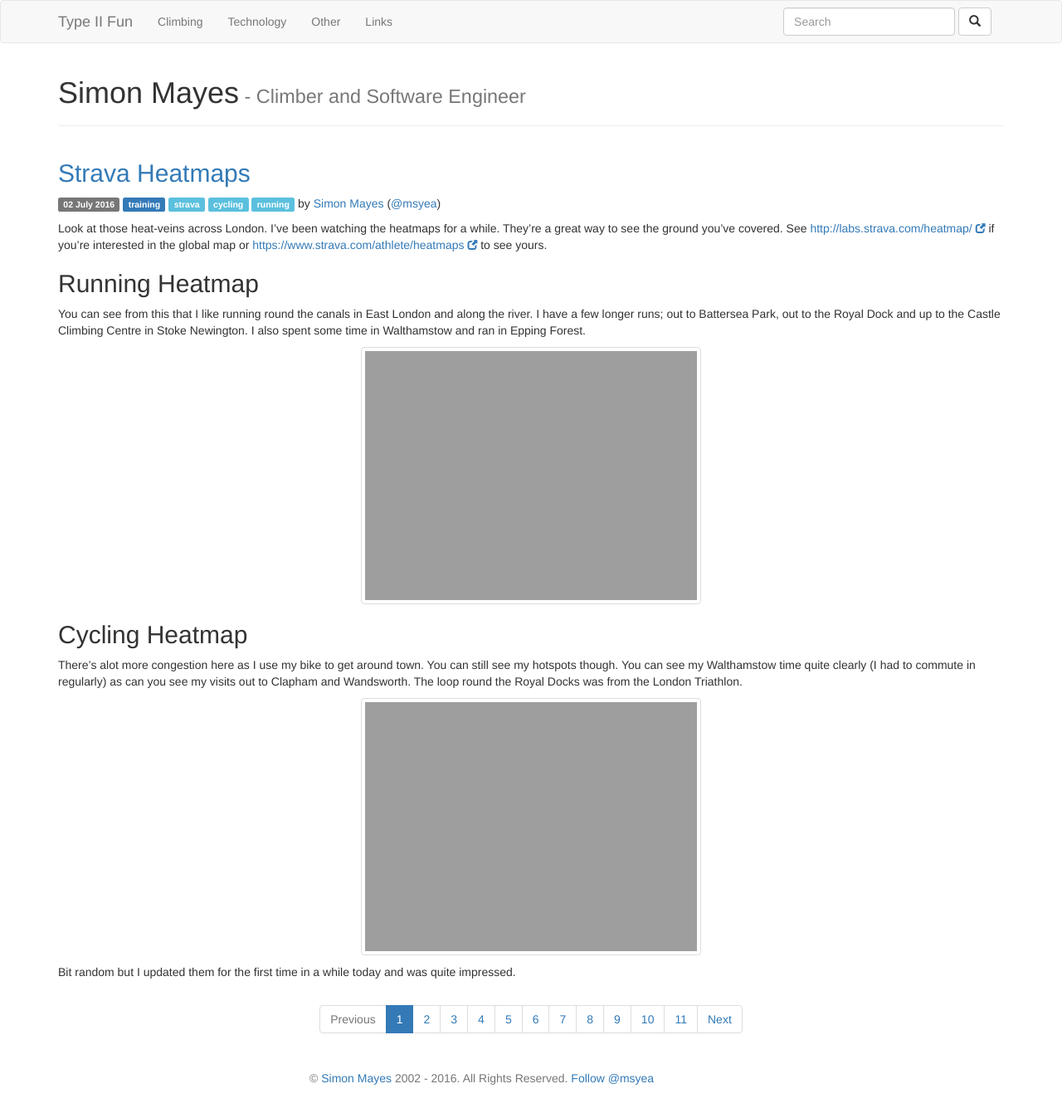
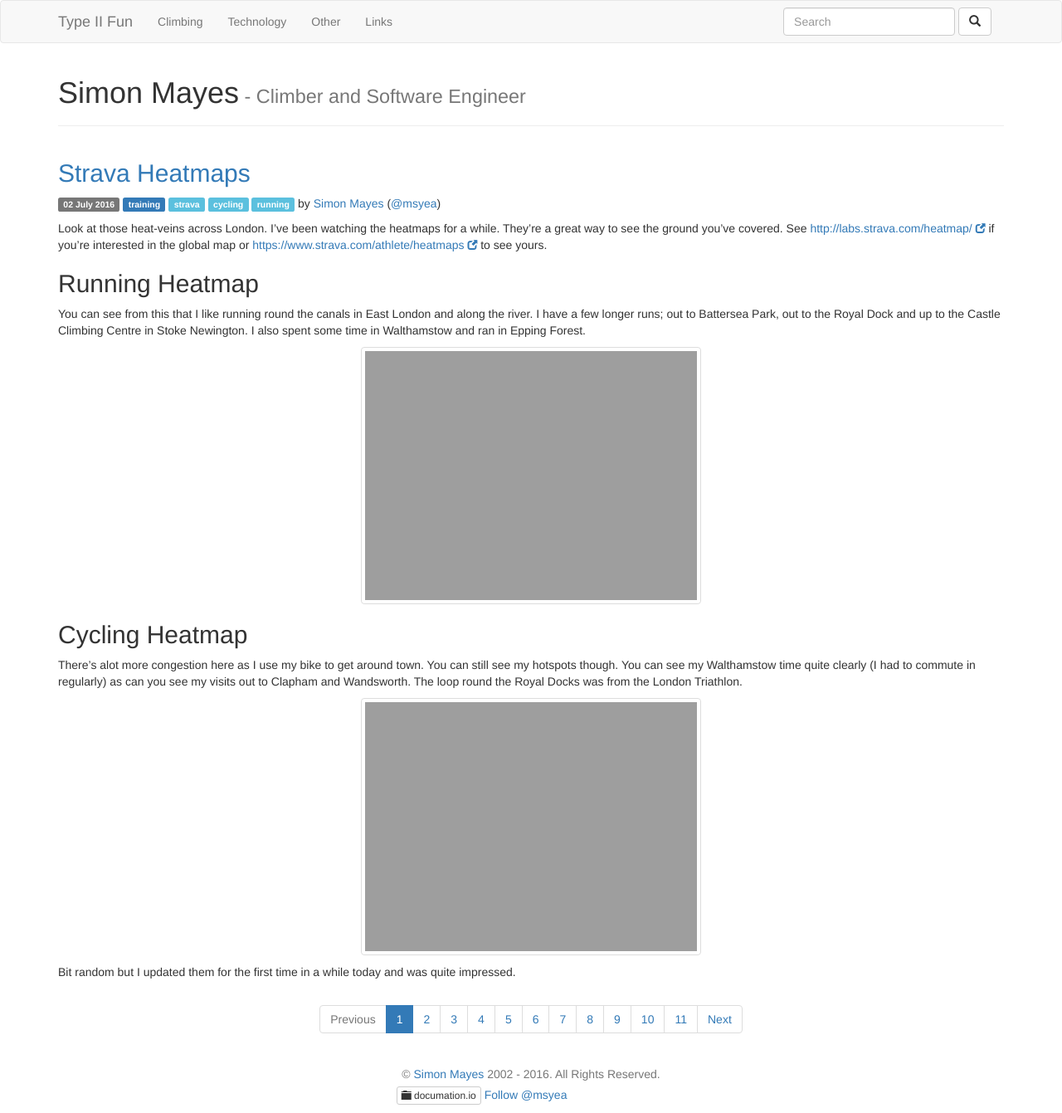
Before and after one commit to msyea/msyea.github.io, a Jekyll site: the page built from index.html, in a window 1280 px wide. Shown: the whole page at 83% size. Built offline with Jekyll 4.4.1, drawn with Linux system fonts in a browser that asks for light colours; comment, search, counter and statistics services are not loaded; before the commit the page ends 1319 px from its top, so only the background shows below that; grey boxes are pictures that could not be loaded.

Commit message:
Adding documation to footer

```diff
--- a/_includes/footer.html
+++ b/_includes/footer.html
@@ -1,5 +1,5 @@
 <footer itemscope itemtype="http://schema.org/WPFooter">
   <div class="container">
-    <p class="text-center text-muted">&copy; <a href="{{ site.url }}">Simon Mayes</a> 2002 - {{site.time | date: '%Y' }}. All Rights Reserved. <a href="https://twitter.com/msyea" class="twitter-follow-button" data-show-count="false">Follow @msyea</a> <iframe id="gh-follow" src="https://ghbtns.com/github-btn.html?user=msyea&type=follow"></iframe></p>
+    <p class="text-center text-muted">&copy; <a href="{{ site.url }}">Simon Mayes</a> 2002 - {{site.time | date: '%Y' }}. All Rights Reserved.<br><a class="btn btn-default btn-xs" href="https://documation.io"><span class="glyphicon glyphicon-folder-close"></span> documation.io</a> <a href="https://twitter.com/msyea" class="twitter-follow-button" data-show-count="false">Follow @msyea</a> <iframe id="gh-follow" src="https://ghbtns.com/github-btn.html?user=msyea&type=follow"></iframe></p>
   </div>
 </footer>
```
